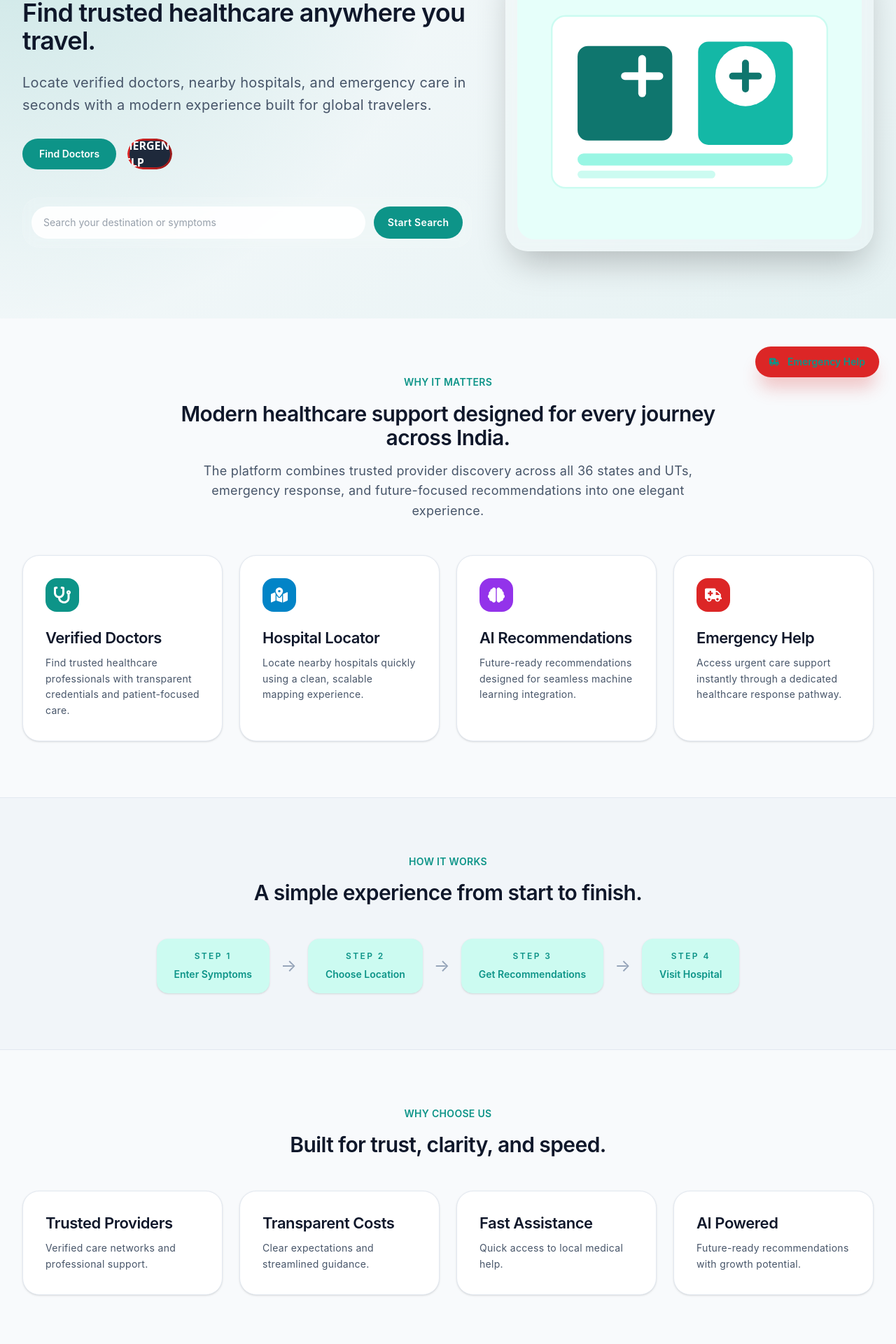
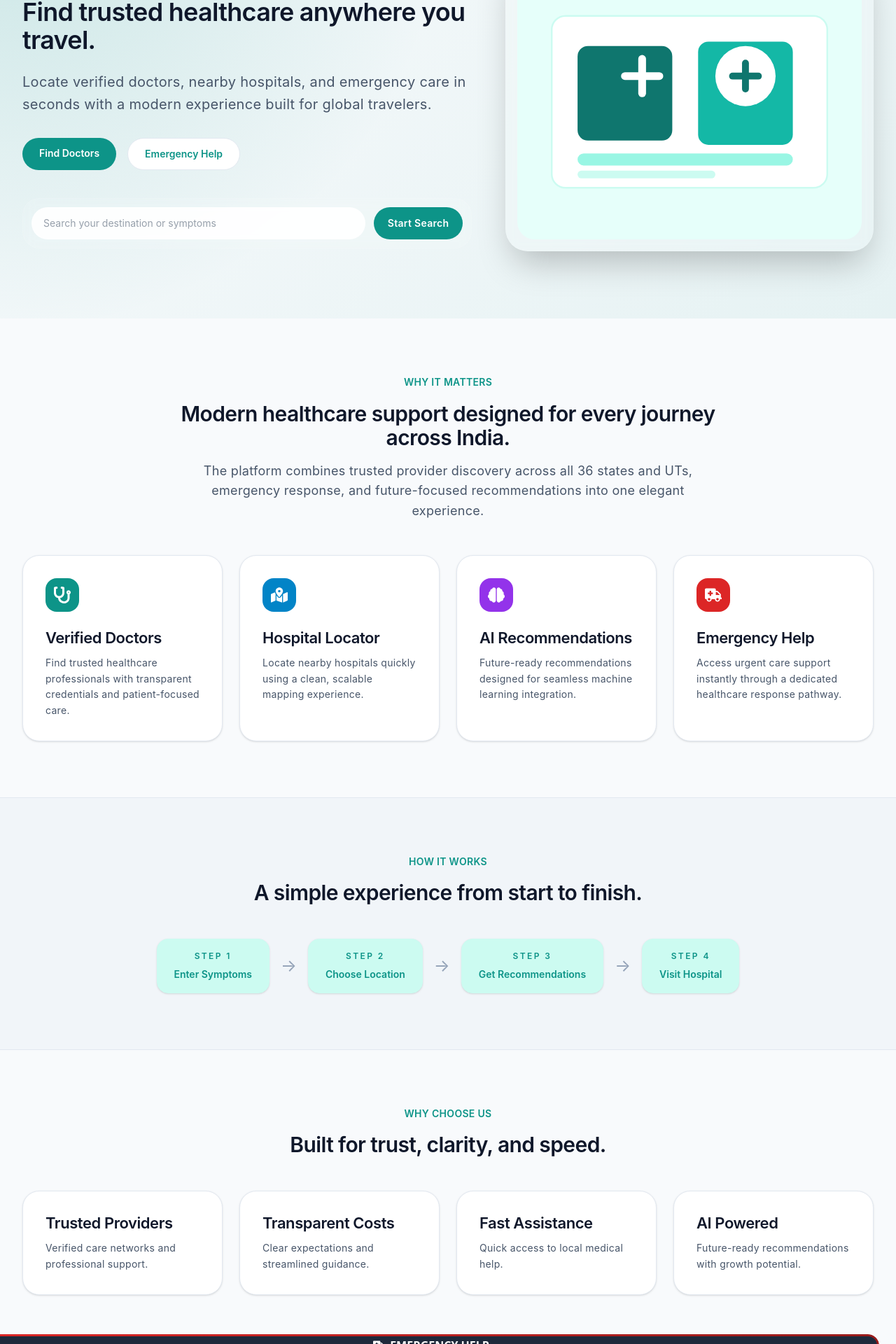
Before and after one commit to anujmn11-web/MediTravel, a React (Vite) app in the folder frontend/: page / in a window 1280 px wide. Shown: the part 237-2157 px from the top of the page at 70% size. Built offline with nearby package versions, Linux system fonts and the light colour scheme; what @capacitor/core would draw is missing.

Commit message:
fix: revert hero emergency button and apply btn-55 to floating emergency button instead

```diff
--- a/frontend/src/components/EmergencyButton.jsx
+++ b/frontend/src/components/EmergencyButton.jsx
@@ -4,12 +4,13 @@ import { FaAmbulance } from 'react-icons/fa';
 function EmergencyButton() {
   return (
     <Link to="/emergency" style={{
-      backgroundColor: 'var(--color-danger)',
       boxShadow: '0 20px 25px -5px rgba(220, 38, 38, 0.25)',
       bottom: 'calc(1.5rem + env(safe-area-inset-bottom))',
-    }} className="fixed right-6 z-40 flex items-center gap-3 rounded-full px-5 py-3 text-sm font-semibold text-white transition hover:opacity-90">
-      <FaAmbulance />
-      Emergency Help
+    }} className="btn-55 fixed right-6 z-40 shadow-2xl">
+      <span>
+        <FaAmbulance />
+        Emergency Help
+      </span>
     </Link>
   );
 }
--- a/frontend/src/components/HeroSection.jsx
+++ b/frontend/src/components/HeroSection.jsx
@@ -18,9 +18,7 @@ function HeroSection() {
           <p className="mt-6 max-w-2xl text-lg leading-8 sm:text-xl" style={{ color: 'var(--color-text-secondary)' }}>Locate verified doctors, nearby hospitals, and emergency care in seconds with a modern experience built for global travelers.</p>
           <div className="mt-8 flex flex-wrap gap-4">
             <Link style={{ backgroundColor: 'var(--color-accent)', color: '#ffffff', textDecoration: 'none' }} to="/doctors" className="rounded-full px-6 py-3 text-sm font-semibold transition hover:opacity-90">Find Doctors</Link>
-            <Link to="/emergency" className="btn-55">
-              <span>Emergency Help</span>
-            </Link>
+            <Link style={{ borderColor: 'var(--color-border)', backgroundColor: 'var(--color-surface)', color: 'var(--color-accent)' }} to="/emergency" className="rounded-full border px-6 py-3 text-sm font-semibold transition hover:opacity-80">Emergency Help</Link>
           </div>
           <div className="mt-10"><SearchBar /></div>
         </div>
```
